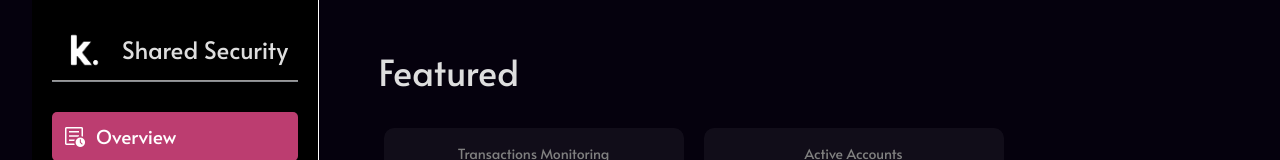
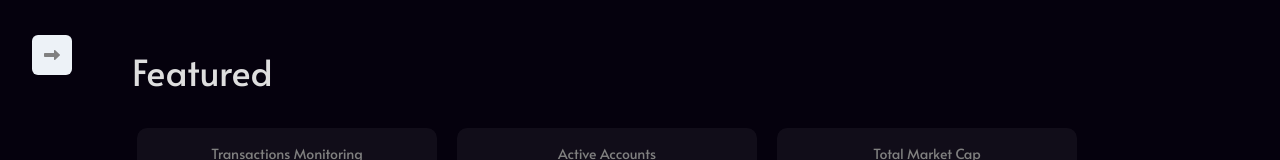
Before and after one commit to kubiklabs/sharedsecurity-interface, a React (Vite) app: page /overview in a window 1280 px wide. Shown: the top 160 px of the page. Built offline with nearby package versions, Linux system fonts and the light colour scheme; no server answers.

Commit message:
Added the opening and closing button in the sidebar

```diff
--- a/src/components/Navigation/SideBar.tsx
+++ b/src/components/Navigation/SideBar.tsx
@@ -4,19 +4,32 @@ import kubikLogo from "../../assets/kubik-logo-white.png";
 import NavItem from "./NavItem";
 import ConnectWalletButton from "../Buttons/ConnectWalletButton";
 import { Resizable } from 're-resizable';
+import { useState, useRef, useEffect } from "react";
+import { FontAwesomeIcon } from "@fortawesome/react-fontawesome";
+import { faLeftLong } from "@fortawesome/free-solid-svg-icons";
+import { faRightLong } from "@fortawesome/free-solid-svg-icons";
 
 
 const SideBar = () => {
+
+  const [isOpen, setIsOpen] = useState(false)
+
   return (
     <>
+      <Button variant={"solid"} padding={2} marginTop="35px" onClick={() => {
+        setIsOpen(!isOpen);
+      }}>
+        <FontAwesomeIcon icon={isOpen ? faLeftLong : faRightLong} color="gray" />
+      </Button>
       <Resizable
-        minWidth="230px"
+        minWidth={isOpen ? "300px" : "0px"}
+        size={{ width: isOpen ? "" : "0px", height: "100%" }}
         minHeight={'100vh'}
         maxWidth={"50%"}
       >
         <Box
           position={"relative"}
-          display={"flex"}
+          display={isOpen ? "flex" : "none"}
           flexDirection={"column"}
           borderRight={"1px solid white"}
           justifyContent={"space-between"}
@@ -28,6 +41,7 @@ const SideBar = () => {
           backgroundColor={"black"}
           zIndex={10}
         >
+
           <Box minWidth={"200px"}>
             <Flex gap={"10px"} alignItems={"center"}>
               <Image width={"60px"} src={kubikLogo} alt="logo" />
@@ -56,6 +70,7 @@ const SideBar = () => {
           <ConnectWalletButton />
         </Box>
       </Resizable>
+
     </>
   );
 };
```
